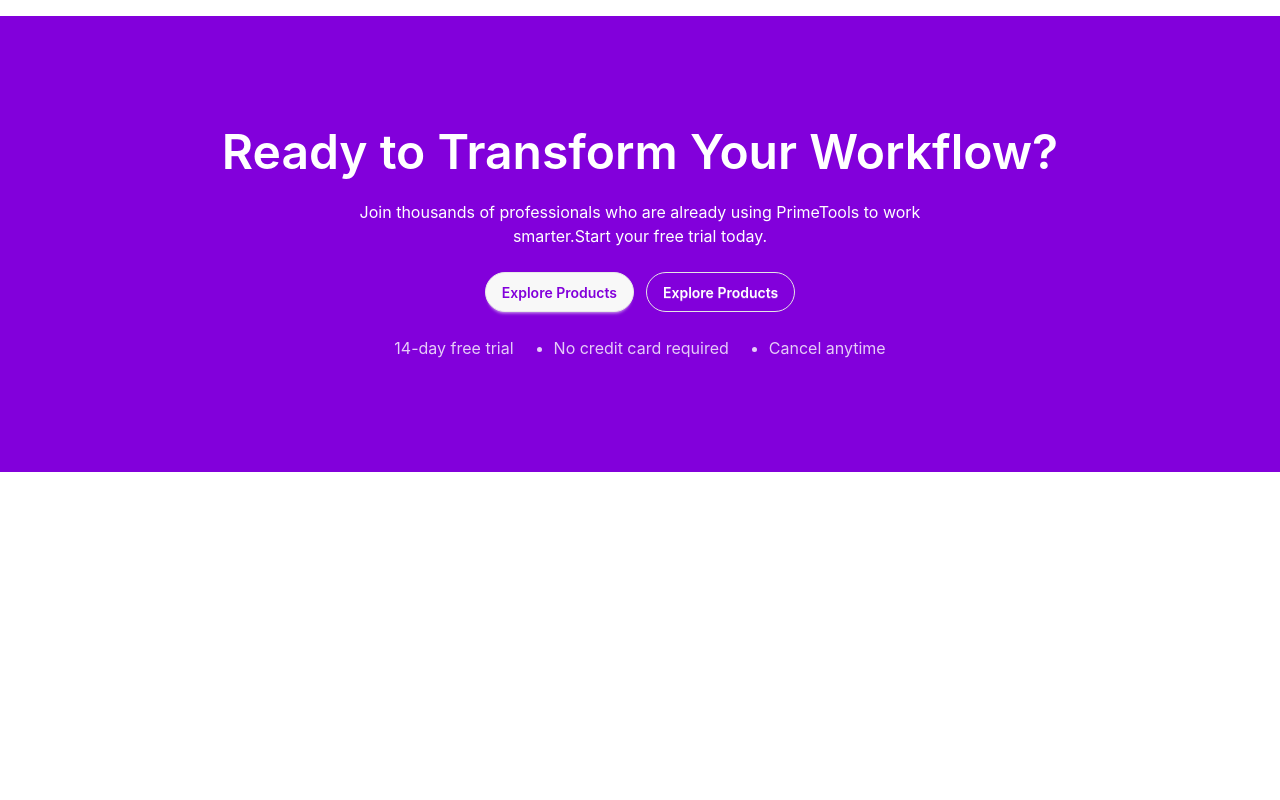
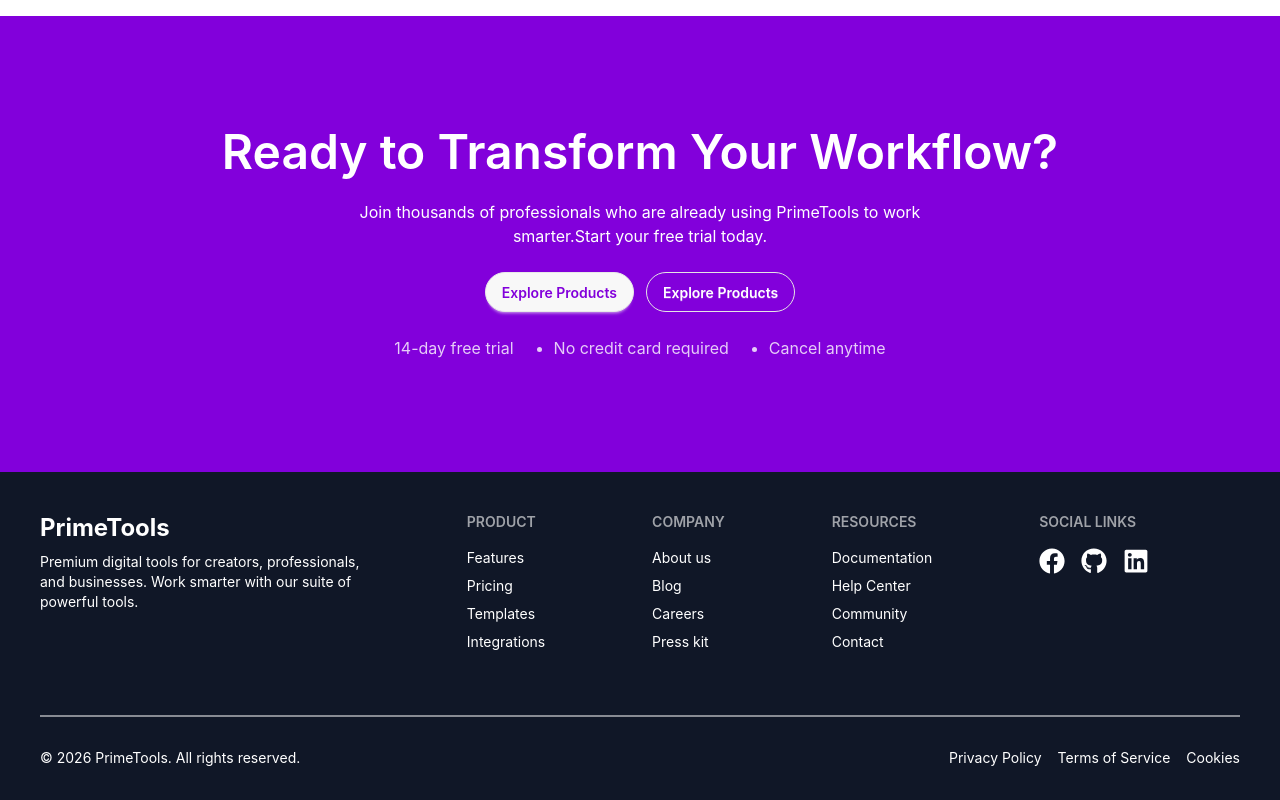
Before and after one commit to nymulislam/PrimeTools, a React (Vite) app: page / in a window 1280 px wide. Shown: the part 2543-3343 px from the top of the page. Before the commit the page ends 3015 px from the top, so only its background shows below. Built offline with nearby package versions, Linux system fonts and the light colour scheme.

Commit message:
feat: add Footer component for enhanced site navigation and information

```diff
--- a/package.json
+++ b/package.json
@@ -14,6 +14,7 @@
     "@tailwindcss/vite": "^4.2.2",
     "react": "^19.2.4",
     "react-dom": "^19.2.4",
+    "react-icons": "^5.6.0",
     "tailwindcss": "^4.2.2"
   },
   "devDependencies": {
--- a/src/App.jsx
+++ b/src/App.jsx
@@ -6,6 +6,7 @@
 import HowItWorks from './components/HowItWorks/HowItWorks'
 import PricingSection from './components/PricingSection/PricingSection'
 import CTASection from './components/CTASection/CTASection'
+import Footer from './components/Footer/Footer'
 function App() {
 
   return (
@@ -18,6 +19,7 @@
       <HowItWorks></HowItWorks>
       <PricingSection></PricingSection>
       <CTASection></CTASection>
+      <Footer></Footer>
       </div>
     </>
   )
--- /dev/null
+++ b/src/components/Footer/Footer.jsx
@@ -0,0 +1,73 @@
+import React from 'react';
+import { FaFacebook, FaGithub, FaLinkedin } from 'react-icons/fa';
+
+const Footer = () => {
+    return (
+        <div className='bg-[#101727] text-white'>
+            <footer className="footer sm:footer-horizontal p-10">
+                <aside>
+                    <h1 className='text-2xl font-bold'>
+                        PrimeTools
+                    </h1>
+                    <p className='max-w-xs'>
+                        Premium digital tools for creators, professionals, and businesses. Work smarter with our suite of powerful tools.
+                    </p>
+                </aside>
+                <nav>
+                    <h6 className="footer-title">Product</h6>
+                    <a className="link link-hover">Features</a>
+                    <a className="link link-hover">Pricing</a>
+                    <a className="link link-hover">Templates</a>
+                    <a className="link link-hover">Integrations</a>
+                </nav>
+                <nav>
+                    <h6 className="footer-title">Company</h6>
+                    <a className="link link-hover">About us</a>
+                    <a className="link link-hover">Blog</a>
+                    <a className="link link-hover">Careers</a>
+                    <a className="link link-hover">Press kit</a>
+                </nav>
+                <nav>
+                    <h6 className="footer-title">Resources</h6>
+                    <a className="link link-hover">Documentation</a>
+                    <a className="link link-hover">Help Center</a>
+                    <a className="link link-hover">Community</a>
+                    <a className="link link-hover">Contact</a>
+                </nav>
+                <nav>
+                    <h6 className="footer-title">Social Links</h6>
+                    <div className="grid grid-flow-col gap-4">
+                        <a href='https://www.facebook.com/naym4islam'>
+                            <FaFacebook size={26} />
+                        </a>
+                        <a href='https://github.com/nymulislam'>
+                            <FaGithub size={26} />
+                        </a>
+                        <a href='https://www.linkedin.com/in/nymulislam/'>
+                            <FaLinkedin size={26} />
+                        </a>
+                    </div>
+                </nav>
+            </footer>
+            <div className='divider before:bg-white after:bg-white opacity-50 mx-10'>
+
+            </div>
+            <footer className="footer bg-[#101727] px-10 pb-8 pt-2 flex justify-between">
+                <aside className="grid-flow-col items-center">
+                    <p>
+                        © 2026 PrimeTools. All rights reserved.
+                    </p>
+                </aside>
+                <nav className="md:place-self-center md:justify-self-end">
+                    <ul className="grid grid-flow-col gap-4">
+                        <li>Privacy Policy</li>
+                        <li>Terms of Service</li>
+                        <li>Cookies</li>
+                    </ul>
+                </nav>
+            </footer>
+        </div>
+    );
+};
+
+export default Footer;
```
Also changed, not shown: 1 other file (tests, documents, lock files or other folders).
